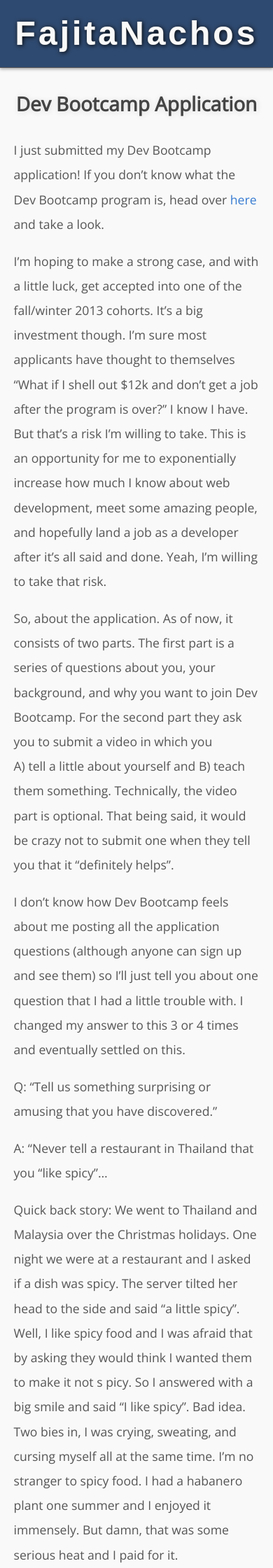
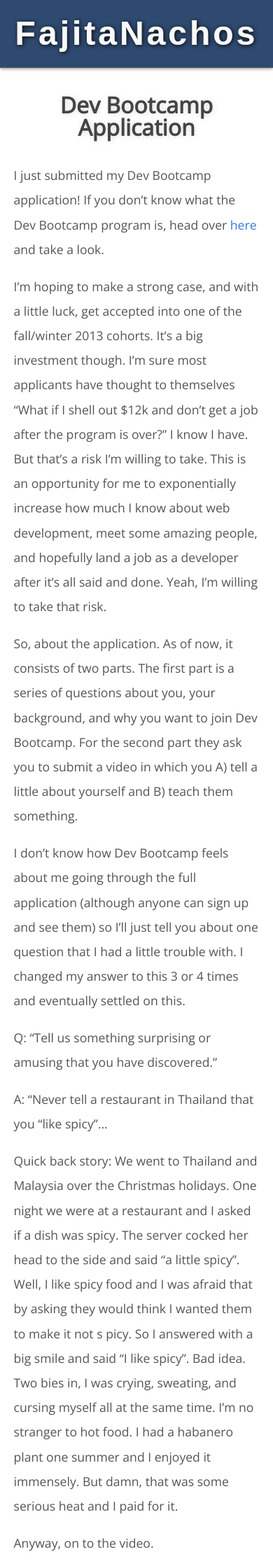
Before and after one commit to karsumit94/andrewholsted.github.io, a Jekyll site: the page built from _posts/2013-01-18-Dev-Bootcamp-Application.md, in a window 390 px wide. Shown: the top 2240 px of the page at 70% size. Built offline with Jekyll 4.4.1, drawn with Linux system fonts in a browser that asks for light colours; nearby versions of some CDN libraries; some web fonts are replaced; Markdown is read by kramdown in place of the engine named in the settings; some of the changed text lies outside the part shown.

Commit message:
Update posts.

```diff
--- a/_posts/2013-01-18-Dev-Bootcamp-Application.md
+++ b/_posts/2013-01-18-Dev-Bootcamp-Application.md
@@ -16,17 +16,9 @@ take. This is an opportunity for me to exponentially increase how much I know
 about web development, meet some amazing people, and hopefully land a job as a
 developer after it's all said and done. Yeah, I'm willing to take that risk.
 
-So, about the application. As of now, it consists of two parts. The first part
-is a series of questions about you, your background, and why you want to join
-Dev Bootcamp. For the second part they ask you to submit a video in which you
-A) tell a little about yourself and B) teach them something. Technically, the
-video part is optional. That being said, it would be crazy not to submit one
-when they tell you that it "definitely helps".
+So, about the application. As of now, it consists of two parts. The first part is a series of questions about you, your background, and why you want to join Dev Bootcamp. For the second part they ask you to submit a video in which you A) tell a little about yourself and B) teach them something.
 
-I don't know how Dev Bootcamp feels about me posting all the application
-questions (although anyone can sign up and see them) so I'll just tell you
-about one question that I had a little trouble with. I changed my answer to
-this 3 or 4 times and eventually settled on this.
+I don't know how Dev Bootcamp feels about me going through the full application (although anyone can sign up and see them) so I'll just tell you about one question that I had a little trouble with. I changed my answer to this 3 or 4 times and eventually settled on this.
 
 Q: "Tell us something surprising or amusing that you have discovered."
 
@@ -34,17 +26,17 @@ A: "Never tell a restaurant in Thailand that you "like spicy"...
 
 Quick back story: We went to Thailand and Malaysia over the Christmas holidays.
 One night we were at a restaurant and I asked if a dish was spicy. The server
-tilted her head to the side and said "a little spicy". Well, I like spicy food
+cocked her head to the side and said "a little spicy". Well, I like spicy food
 and I was afraid that by asking they would think I wanted them to make it not s
 picy. So I answered with a big smile and said "I like spicy". Bad idea. Two bies in,
 I was crying, sweating, and cursing myself all at the same time. I'm no stranger
-to spicy food. I had a habanero plant one summer and I enjoyed it immensely. But
+to hot food. I had a habanero plant one summer and I enjoyed it immensely. But
 damn, that was some serious heat and I paid for it.
 
 Anyway, on to the video.
 
 The video was shot over two days. I went to Kyoto to film the first part with a
-friend. We went to Nanzen-ji Temple which is a great spot. If you are ever in
+friend. We went to Nanzen-ji Temple which is a great little spot. If you are ever in
 Kyoto, it's worth checking out. My wife helped me film the second part in our
 apartment and at a restaurant down the street. We got there early and the place
 was pretty empty. I wanted to stay and catch more of the vibe but when every
@@ -52,7 +44,7 @@ take you do costs you a beer, it can get expensive.
 
 Here's the video.
 
-<http://www.youtube.com/watch?v=ps5rRrIyrcI>
+<iframe width="420" height="315" src="http://www.youtube.com/embed/ps5rRrIyrcI" frameborder="0" allowfullscreen></iframe>
 
 Now, my friends, we wait.
 
--- a/css/main.css
+++ b/css/main.css
@@ -297,13 +297,12 @@ section{
    ============ */
 
 #post-wrap{
-    background-color:#f9f9f9;
     width:100%;
     float:left;
 }
 
 #post-container {
-    max-width:50em;
+    max-width:55em;
     margin:auto;
     padding:5%;
     height:100%;
@@ -326,10 +325,6 @@ section{
    max-width:90%;
    display:block;
    margin:5% auto;
-   border:1px solid #ccc;
-   box-shadow: 0 4px 10px 2px #ccc;
-   -webkit-box-shadow:0 4px 10px 2px #ccc;
-   -moz-box-shadow:0 4px 10px 2px #ccc;
 }
 
 #post-content h2{
@@ -341,10 +336,10 @@ section{
 
 #post-content table{
     width:100%;
-    border:1px solid #ccc;
-    box-shadow: 0 4px 10px 2px #ccc;
-    -webkit-box-shadow:0 4px 10px 2px #ccc;
-    -moz-box-shadow:0 4px 10px 2px #ccc;
+    border:1px solid #aaa;
+    box-shadow: 3px 3px 12px #888;
+    -webkit-box-shadow:3px 3px 12px #888;
+    -moz-box-shadow:3px 3px 12px #888;
     background-color:#fff;
     margin:5% auto;
 }
@@ -389,23 +384,24 @@ tr.first-row td {
    ============ */
 
 .highlight{
-    line-height:1em;
-    font-size:.75em;
+    line-height:1.2em;
+    font-size:1em;
     display: block;
     width: auto;
     overflow-x:auto;
-    border:1px solid #ccc;
+    border:1px solid #aaa;
     margin:5% 0 5% 0;
     padding:1em 0 1em 0;
-    box-shadow: 0 4px 10px 2px #ccc;
-   -webkit-box-shadow:0 4px 10px 2px #ccc;
-   -moz-box-shadow:0 4px 10px 2px #ccc;
+     box-shadow: 3px 3px 12px #888;
+    -webkit-box-shadow:3px 3px 12px #888;
+    -moz-box-shadow:3px 3px 12px #888;
    background-color:#fff;
    }
 
 .highlight pre{
     white-space:pre !important;
     word-wrap:normal;
+    margin:0;
 }
 
 
@@ -517,14 +513,14 @@ tr.first-row td {
 
 @media only screen and (max-width: 1024px) {
     h1{
-        font-size:1.75em;
+        font-size:2em;
     }
 
     h2{
-        font-size:1.75em;
+        font-size:2em;
     }
     #post-content h2{
-        font-size:1.25em;
+        font-size:1.5em;
     }
 
     #home-intro, #about-details{
```
Also changed, not shown: _posts/2012-09-17-The-backstory.md (+3 -6 lines), _posts/2012-10-01-Fullcalendar-and-recurring-events.md (+49 -49 lines), _posts/2012-10-09-It-just-worked.md (+2 -2 lines), _posts/2012-10-26-Quick-Preview.md (+3 -2 lines), img/GitHub-Setup.png, img/New-GitHub-Application.png.
